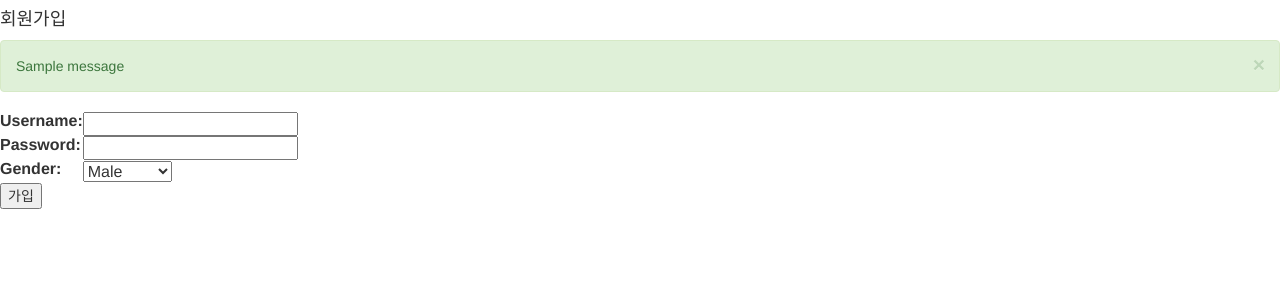
After one commit to cw-jang/instablog, a Django app: page /user_join/ in a window 1280 px wide. The commit adds this page. Shown: the top 300 px of the page. Run offline with Django 3.2, Linux system fonts and the light colour scheme; tables that the repository leaves empty hold one stand-in row (values such as "Sample post"); one stand-in notice (Sample message) is shown; parts of the project's set-up code (start-up, migrations or seed data) failed here and were passed over; some libraries are stand-ins or nearby versions.

Commit message:
회원가입 추가

```diff
--- a/instablog/urls.py
+++ b/instablog/urls.py
@@ -5,14 +5,15 @@ from django.contrib.auth.views import login as django_login
 from django.contrib.auth.views import logout as django_logout
 
 from blog.urls import urlpatterns as blog_urls
+from profiles.views import user_join
+
 from blogtest.urls import urlpatterns as blogtest_urls
 
 urlpatterns = [
     url(r'^admin/', include(admin.site.urls)),
     url(r'^blog/', include(blog_urls, namespace='blog')),
-    url(r'^login/$', django_login,
-    	{'template_name':'login.html'}, name='login_url'),
-    url(r'^logout/$', django_logout,
-        {'next_page':'/login/'}, name='logout_url'),
+    url(r'^login/$', django_login, {'template_name':'login.html'}, name='login_url'),
+    url(r'^logout/$', django_logout, {'next_page':'/login/'}, name='logout_url'),
+    url(r'^user_join/$', user_join, name='user_join_url'),
     url(r'^blogtest/', include(blogtest_urls, namespace='blogtest')),
 ]
--- /dev/null
+++ b/profiles/forms.py
@@ -0,0 +1,16 @@
+# forms.py
+from django import forms
+from django.contrib.auth import get_user_model
+
+from .models import Profile
+
+# FIXME: User와 1:1 관계인 Profile 클래스 내용을 Copy&Paste 하였다(gender)
+# CopyPaste말고 UserForm에 포함할 수 있는 방법은 없을까?
+
+class UserForm(forms.ModelForm):
+    gender = forms.ChoiceField(required=True, widget=forms.Select, choices=Profile.GENDER_CHOICES)
+    password = forms.CharField(widget=forms.PasswordInput, max_length=64)
+
+    class Meta:
+        model = get_user_model()
+        fields = ('username', 'password', 'gender')
--- a/profiles/views.py
+++ b/profiles/views.py
@@ -1,3 +1,33 @@
 from django.shortcuts import render
+from django.shortcuts import redirect
 
-# Create your views here.
+from django.contrib import messages
+
+from .forms import UserForm
+from .models import Profile
+
+
+def user_join(request):
+
+    if request.method == 'GET':
+        form = UserForm()
+    else:
+        form = UserForm(request.POST)
+        if form.is_valid():
+            user = form.save(commit=True)
+            prof = Profile()
+            prof.user = user
+
+            # FIXME: UserForm에 gender필드를 지정하였고, POST로 넘어오는 것을 확인하였음에도
+            # form.gender로 접근하면 에러 발생
+            # 'UserForm' object has no attribute 'gender'
+
+            # prof.gender = form.gender
+            prof.gender = request.POST['gender']
+            prof.save()
+
+            return redirect('blog:list_posts')
+        else:
+            messages.add_message(request, messages.ERROR, form.errors)
+
+    return render(request, 'user_join.html', {'form':form})
--- /dev/null
+++ b/template_dir/messages.html
@@ -0,0 +1,6 @@
+{% for message in messages %}
+    <div class="alert{% if message.tags %} alert-{% if message.tags == 'error' %}danger{% else %}{{ message.tags }}{% endif %}{% endif %} alert-dismissable">
+        <button type="button" class="close" data-dismiss="alert" aria-hidden="true">&#215;</button>
+        {{ message|safe|urlize|linebreaksbr }}
+    </div>
+{% endfor %}
--- /dev/null
+++ b/template_dir/user_join.html
@@ -0,0 +1,38 @@
+{% load bootstrap3 %}
+
+{% bootstrap_css %}
+{% bootstrap_javascript %}
+
+{% block title %} <h4>회원가입</h4>{% endblock %}
+
+{% block content %}
+
+{% if messages %}
+{% for message in messages %}
+    <div class="alert{% if message.tags %} alert-{% if message.tags == 'error' %}danger{% else %}{{ message.tags }}{% endif %}{% endif %} alert-dismissable">
+        <button type="button" class="close" data-dismiss="alert" aria-hidden="true">&#215;</button>
+        {{ message|safe|urlize|linebreaksbr }}
+    </div>
+{% endfor %}
+{% endif %}
+
+<form method="post" action="{% url 'user_join_url' %}">
+{% csrf_token %}
+<table>
+<tr>
+    <td> {{form.username.label_tag}} </td>
+    <td> {{form.username}} </td>
+</tr>
+<tr>
+    <td> {{form.password.label_tag}} </td>
+    <td> {{form.password}} </td>
+</tr>
+<tr>
+    <td> {{form.gender.label_tag}} </td>
+    <td> {{form.gender}} </td>
+</tr>
+</table>
+<input type="submit" value="가입" />
+</form>
+
+{% endblock %}
```
Also changed, not shown: blog/templates/blog_layout.html (+20 -4 lines), blog/templates/edit.html (+9 -1 lines), blog/templates/list.html (+5 -2 lines), blog/views.py (+7 -6 lines), db.sqlite3.
